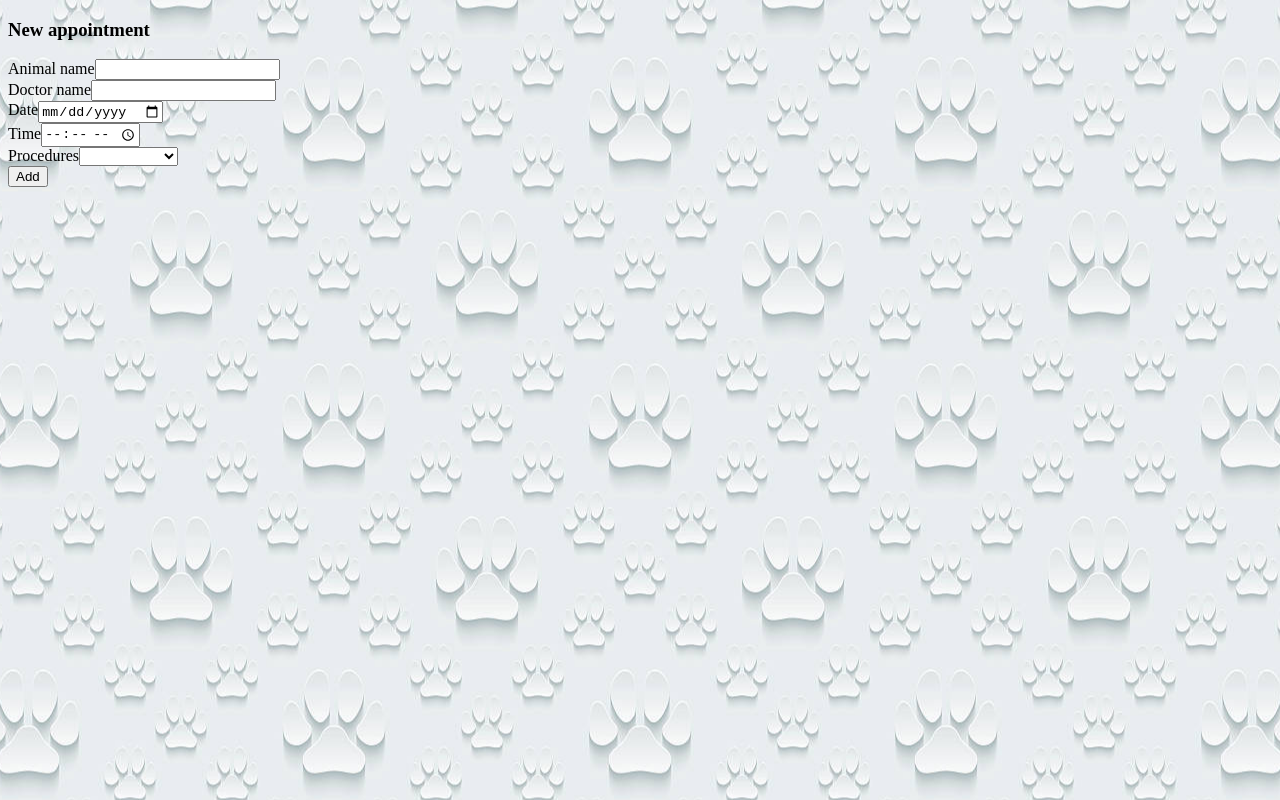
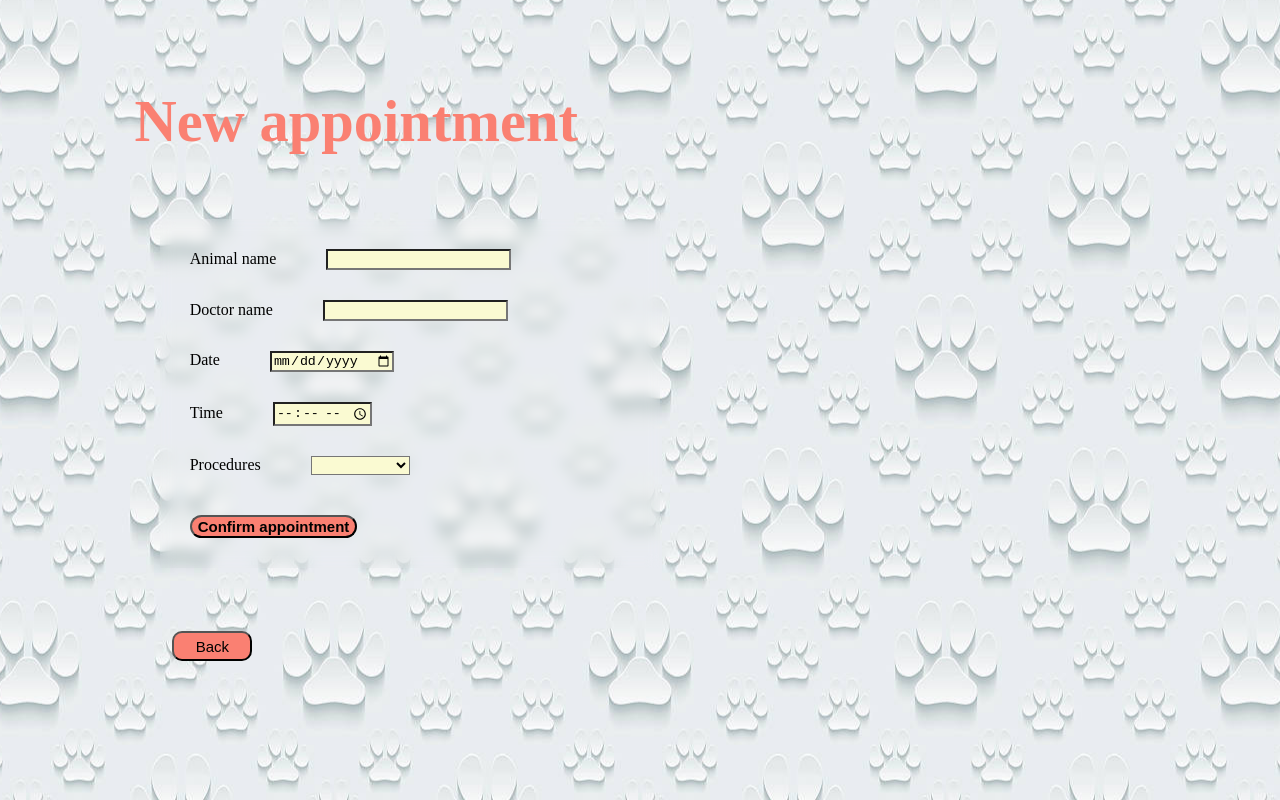
Before and after one commit to romeovasil/VetApp2, an Angular app in the folder VetApp.Frontend/angular-app/: page /addNewAppointment in a window 1280 px wide. Built offline with nearby package versions, Linux system fonts and the light colour scheme.

Commit message:
added styling for form page

```diff
--- a/VetApp.Frontend/angular-app/src/app/components/add-new-appointment/add-new-appointment.component.html
+++ b/VetApp.Frontend/angular-app/src/app/components/add-new-appointment/add-new-appointment.component.html
@@ -1,22 +1,27 @@
-<form [formGroup]="checkoutFormGroup" (ngSubmit)="onSubmit()">
+<div class="title">
+  <h3>New appointment</h3>
+</div>
+<form [formGroup]="checkoutFormGroup" (ngSubmit)="onSubmit()" class="form">
 
 
-    <h3>New appointment</h3>
+
 
     <div class="row">
       <div><label>Animal name</label>
+
         <input class="input-space" formControlName="animalName"type="text">
           <div *ngIf="animalName?.invalid && (animalName?.dirty || animalName?.touched)" class="alert">
-            <p>Animal name required</p>
+            Animal name required
           </div>
       </div>
+
     </div>
 
     <div class="row">
       <div><label>Doctor name</label>
         <input class="input-space" formControlName="doctorName"type="text">
         <div *ngIf="doctorName?.invalid && (doctorName?.dirty || doctorName?.touched)" class="alert">
-          <p>Animal name required</p>
+          Doctor name required
         </div>
       </div>
     </div>
@@ -25,7 +30,7 @@
       <div><label>Date</label>
         <input class="input-space" formControlName="date" type="date">
         <div *ngIf="date?.invalid && (date?.dirty || date?.touched)" class="alert">
-          <p>Select a date</p>
+          Select a date
         </div>
       </div>
     </div>
@@ -34,7 +39,7 @@
       <div><label>Time</label>
         <input class="input-space"  formControlName="time" type="time">
         <div *ngIf="time?.invalid && (time?.dirty || time?.touched)" class="alert">
-          <p>Select an hour</p>
+          Select an hour
         </div>
       </div>
     </div>
@@ -46,14 +51,18 @@
         <option>Deparazitare</option>
       </select>
         <div *ngIf="procedures?.invalid && (procedures?.dirty || procedures?.touched)" class="alert">
-          <p>Select a procedure</p>
+          Select a procedure
         </div>
       </div>
     </div>
 
     <div>
-      <button type="submit">Add</button>
+      <button class="submit-button" type="submit">Confirm appointment</button>
     </div>
 
 
 </form>
+
+  <div >
+    <button class="back-button"  routerLink="/appointments">Back</button>
+  </div>
--- a/VetApp.Frontend/angular-app/src/app/components/add-new-appointment/add-new-appointment.component.scss
+++ b/VetApp.Frontend/angular-app/src/app/components/add-new-appointment/add-new-appointment.component.scss
@@ -1,3 +1,64 @@
 .alert{
   color: red;
+  margin-top: 3px;
 }
+
+.title{
+  font-size: 50px;
+  margin-left: 10%;
+  margin-top: 7%;
+  color:salmon;
+  font-weight: bolder;
+}
+
+.form{
+  margin-left: 12%;
+  backdrop-filter: blur(7px);
+  width: 500px;
+  margin-top: 5%;
+  display: flex;
+  flex-direction: column;
+}
+
+.input-space{
+  background-color: lightgoldenrodyellow;
+  margin-left: 50px;
+  margin-top: 20px;
+}
+
+.row{
+  margin-left: 30px;
+  margin-top: 10px;
+}
+
+.submit-button{
+  margin-left: 30px;
+  margin-top:40px;
+  margin-bottom: 30px;
+  background-color: salmon;
+  font-size: 15px;
+  border-radius: 20px;
+  border-color: black;
+  font-weight: bold;
+}
+
+.submit-button:hover{
+  background-color: green;
+  color: yellow;
+}
+
+.submit-button:active{
+  background-color: red;
+
+}
+
+.back-button{
+  margin-top: 5%;
+  margin-left: 13%;
+  font-size: 15px;
+  height: 30px;
+  width: 80px;
+  background-color: salmon;
+  border-radius: 10px;
+  border-color: black;
+}
--- a/VetApp.Frontend/angular-app/src/app/components/add-new-appointment/add-new-appointment.component.ts
+++ b/VetApp.Frontend/angular-app/src/app/components/add-new-appointment/add-new-appointment.component.ts
@@ -39,6 +39,7 @@ export class AddNewAppointmentComponent implements OnInit{
       this.appointmentService.addNewAppointment(appointment).subscribe(
         response => {
           console.log('Appointment saved successfully:', response);
+          this.checkoutFormGroup.reset();
         },
         error => {
           console.error('Error saving appointment:', error);
```
